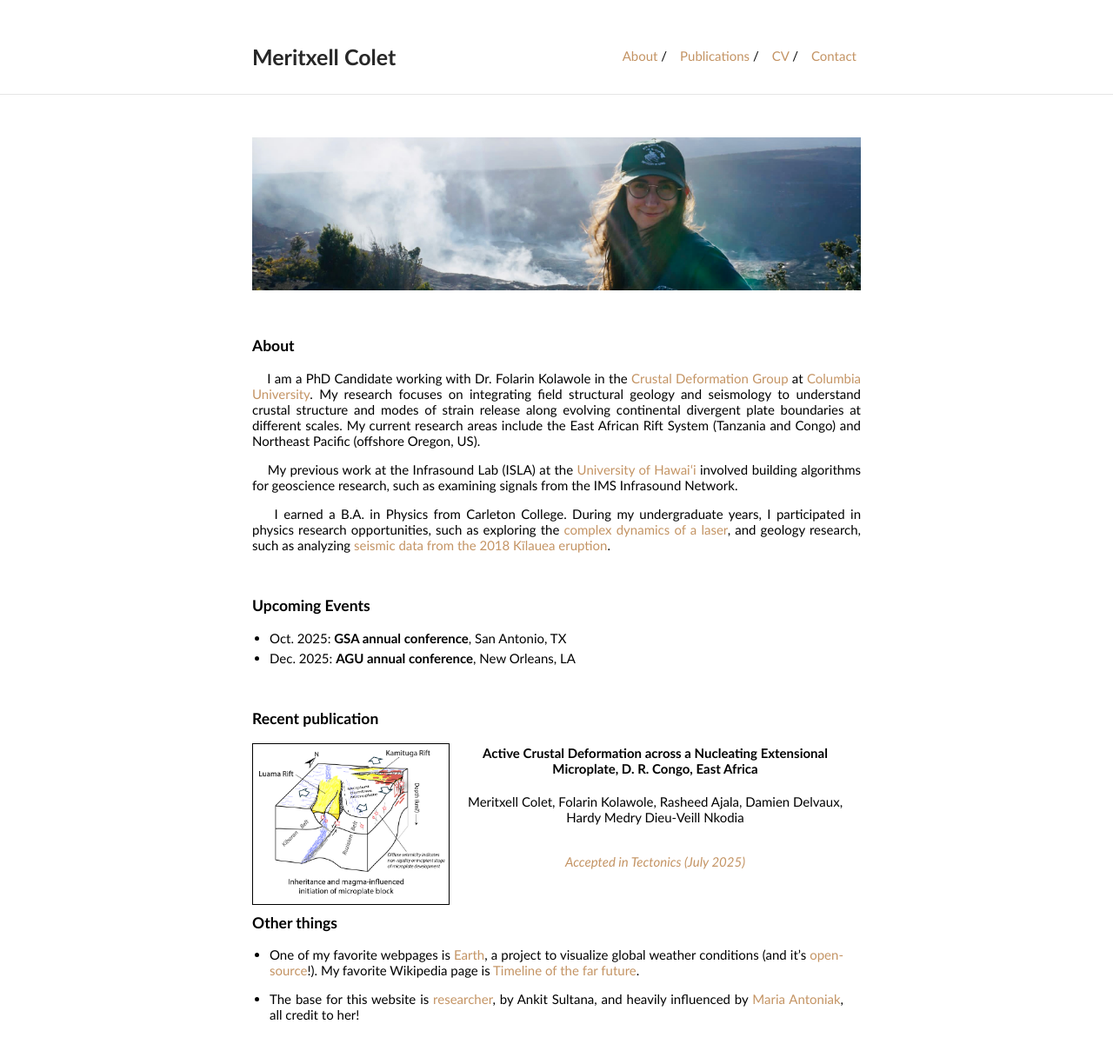
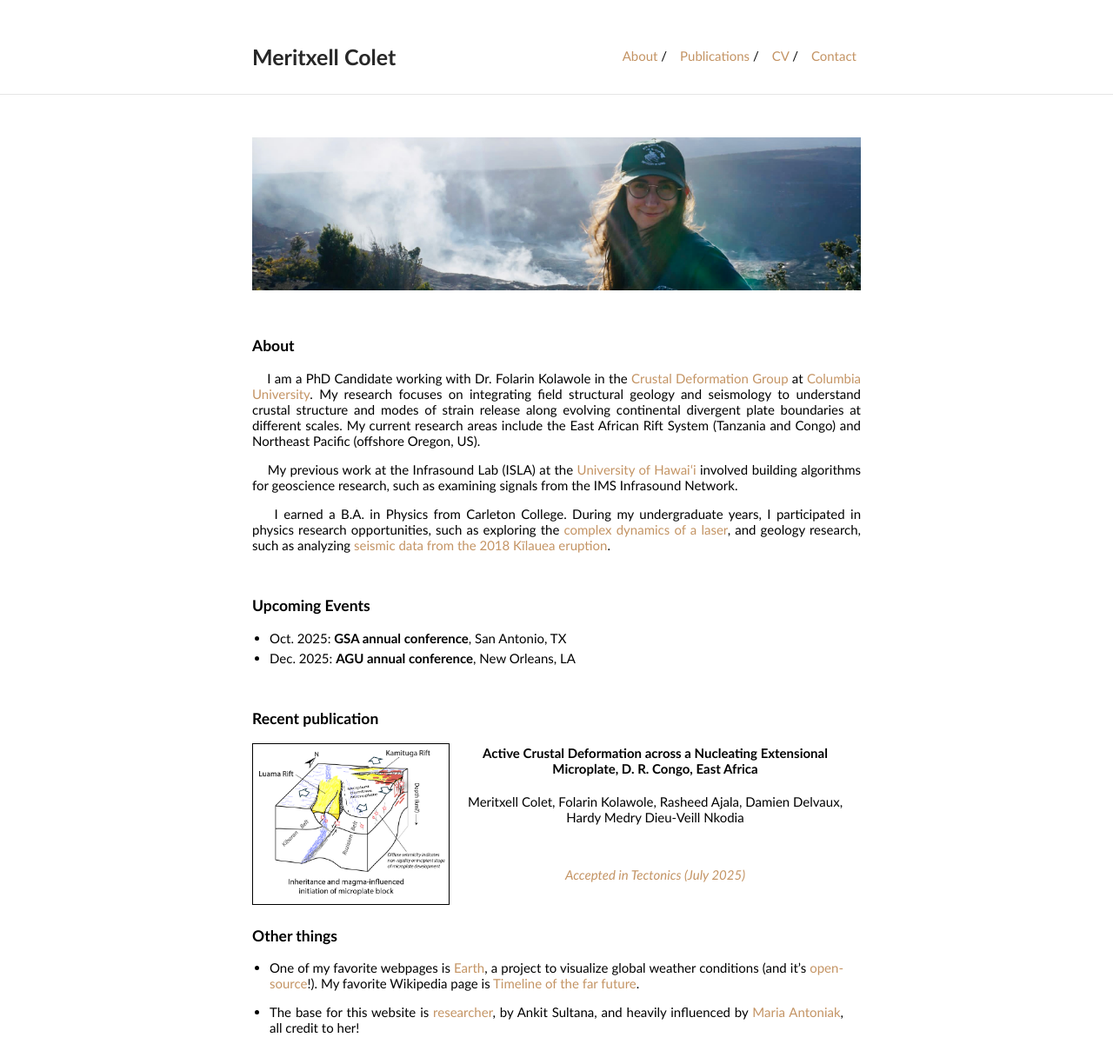
Before and after one commit to MeritxellC/MeritxellC.github.io, a Jekyll site: the page built from index.md, in a window 1280 px wide. Shown: the whole page at 87% size. Built offline with Jekyll 4.4.1, drawn with Linux system fonts in a browser that asks for light colours.

Commit message:
fix spacing

```diff
--- a/index.md
+++ b/index.md
@@ -44,9 +44,9 @@ and geology research, such as analyzing [seismic data from the 2018 Kīlauea eru
 
 <p>Meritxell Colet, Folarin Kolawole, Rasheed Ajala, Damien Delvaux, Hardy Medry Dieu-Veill Nkodia </p>
 
-<br style="line-height:2">
+<br style="line-height:1">
 
-<i><a href="https://essopenarchive.org/users/857884/articles/1308388-active-crustal-deformation-across-a-nucleating-extensional-microplate-d-r-congo-east-africa">Accepted in Tectonics (July 2025)</a></i>
+<p><i><a href="https://essopenarchive.org/users/857884/articles/1308388-active-crustal-deformation-across-a-nucleating-extensional-microplate-d-r-congo-east-africa">Accepted in Tectonics (July 2025)</a></i></p>
 </div>
 
 
```
